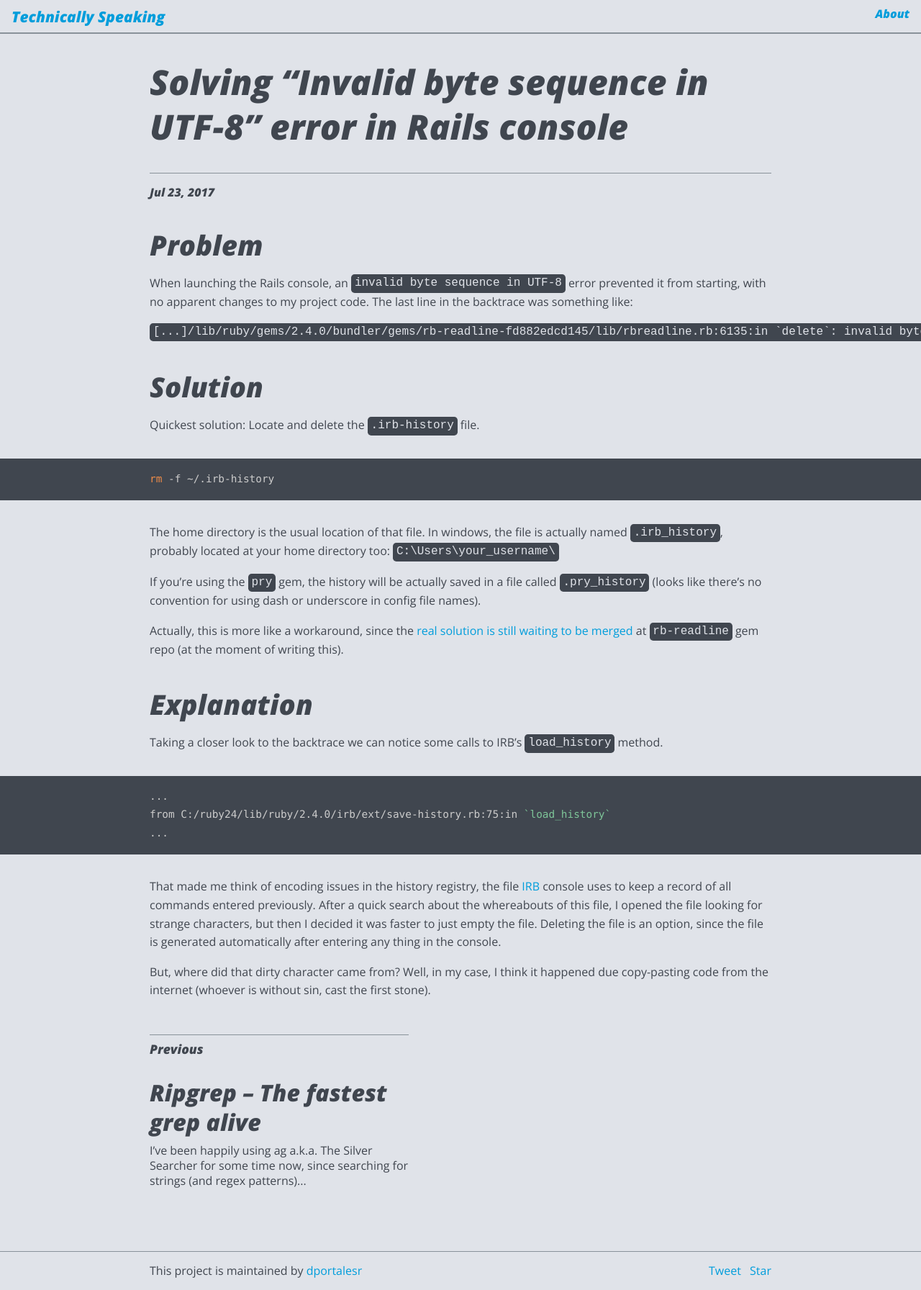
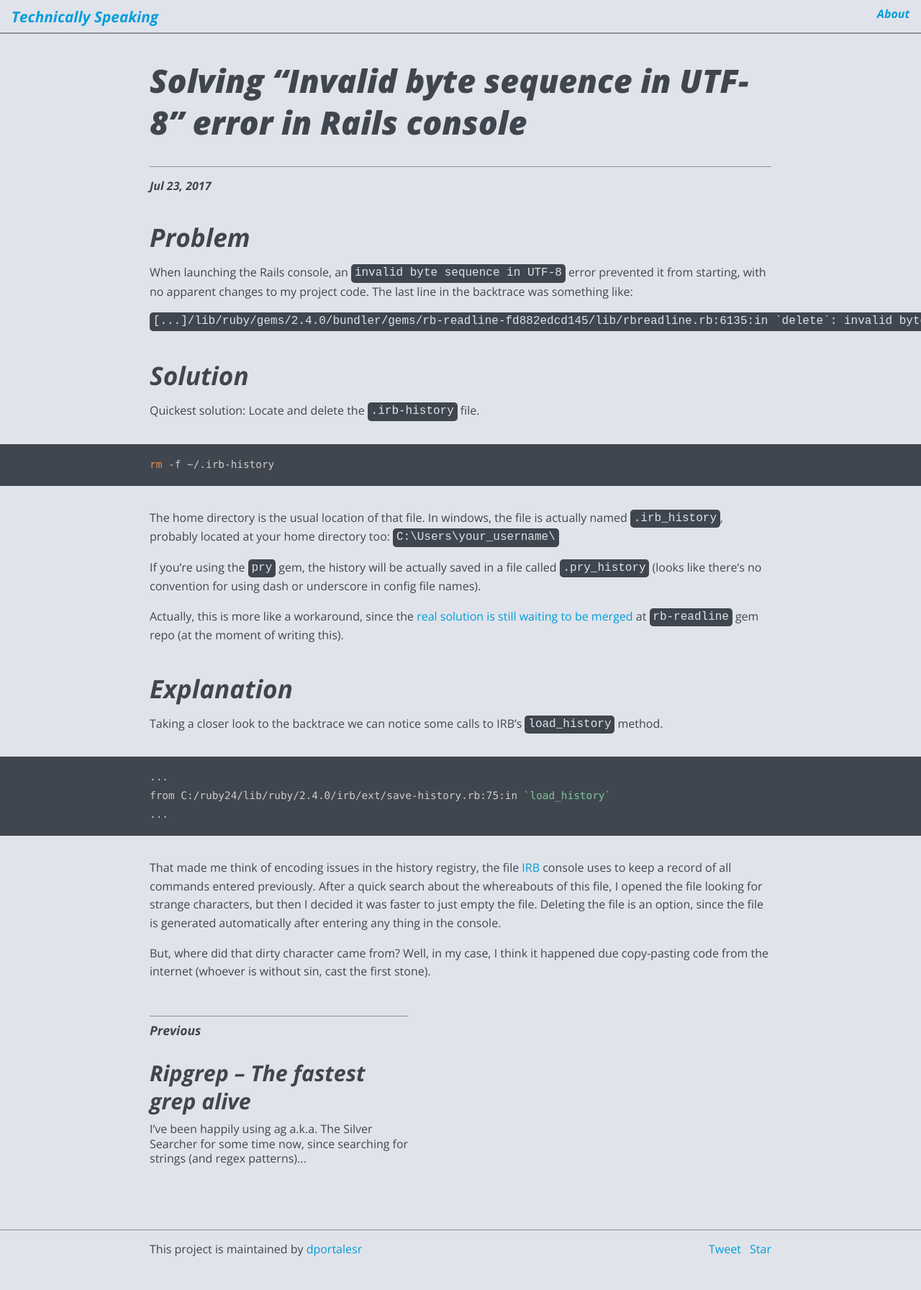
Before and after one commit to dportalesr/technically-speaking, a Jekyll site: the page built from _posts/2017-07-23-solving-invalid-byte-sequence-in-utf-8-error-in-rails-console.md, in a window 1280 px wide. Shown: the whole page at 72% size. Built offline with Jekyll 4.4.1, drawn with Linux system fonts in a browser that asks for light colours; comment, search, counter and statistics services are not loaded; after the commit the page ends 1762 px from its top, so only the background shows below that.

Commit message:
Adjustments to headings weight and size

```diff
--- a/_layouts/post.html
+++ b/_layouts/post.html
@@ -2,7 +2,7 @@
 layout: default
 ---
 <article class="container px-2 mx-auto mb4" itemscope itemtype="http://schema.org/BlogPosting">
-  <h1 class="" itemprop="name headline">{{ page.title | markdownify | unwrap }}</h1>
+  <h1 class="post-headline" itemprop="name headline">{{ page.title | markdownify | unwrap }}</h1>
 
   <div class="my-3 border-top-thin">
     <p class="my-2 bold"><time datetime="{{ page.date | date_to_xmlschema }}" itemprop="datePublished">{{ page.date | date: "%b %-d, %Y" }}</time></p>
--- a/_sass/_base.scss
+++ b/_sass/_base.scss
@@ -53,7 +53,7 @@ h1, h2, h3, h4, h5, h6,
 .h1, .h2, .h3, .h4, .h5, .h6 {
   margin-top: 1em;
   margin-bottom: 0.25em;
-  font-weight: 800;
+  font-weight: $font-weight-bold;
   font-style: italic;
 }
 
--- a/_sass/_components.scss
+++ b/_sass/_components.scss
@@ -38,7 +38,7 @@
   }
 
   dt {
-    font-weight: bold;
+    font-weight: $font-weight-bold;
     line-height: 1.25;
   }
 
@@ -57,7 +57,7 @@
     word-break: keep-all;
 
     th {
-      font-weight: bold;
+      font-weight: $font-weight-bold;
     }
 
     th,
@@ -112,3 +112,7 @@ a.block {
     }
   }
 }
+
+.post-headline {
+  font-weight: $font-weight-boldest;
+}
--- a/_sass/_utilities.scss
+++ b/_sass/_utilities.scss
@@ -4,6 +4,7 @@
   line-height: 1.125;
   margin-top: 0.85em;
   word-wrap: break-word;
+  font-weight: 800;
 
   @media (min-width: $breakpoint-lg) {
     font-size: $h0-desktop;
@@ -21,7 +22,7 @@
 }
 
 .bold {
-  font-weight: 800;
+  font-weight: $font-weight-bold;
   font-style: italic;
 }
 .uppercase { text-transform: uppercase; }
@@ -177,7 +178,7 @@
 // Link styles for social icons
 .link-social {
   text-decoration: none;
-  font-weight: bold;
+  font-weight: $font-weight-bold;
   line-height: 1;
 
   &:hover {
@@ -187,7 +188,7 @@
 
 // Link styles for navigation
 .link-primary {
-  font-weight: bold;
+  font-weight: $font-weight-bold;
   font-style: italic;
   text-decoration: none !important;
 
--- a/_sass/_variables.scss
+++ b/_sass/_variables.scss
@@ -2,14 +2,16 @@
 $body-font-family: "Open Sans", Arial, sans-serif;
 $body-font-size: 1rem;
 $prose-font-size: 1rem;
+$font-weight-bold: 700;
+$font-weight-boldest: 900;
 
 // Type scale
 $h0-mobile: 2.5rem;
 $h0-desktop: 4.5rem;
 
-$h1-font-size: 3rem !default;
-$h2-font-size: 2.4rem !default;
-$h3-font-size: 2rem !default;
+$h1-font-size: 2.8rem !default;
+$h2-font-size: 2.2rem !default;
+$h3-font-size: 1.9rem !default;
 $h4-font-size: 1.6rem !default;
 $h5-font-size: 1.3rem !default;
 $h6-font-size: 1.1rem !default;
--- a/assets/style.scss
+++ b/assets/style.scss
@@ -3,7 +3,7 @@
 @charset "utf-8";
 
 // Import partials from `sass_dir` and set theme here
-@import url('https://fonts.googleapis.com/css?family=Open+Sans:400,800,800i');
+@import url('https://fonts.googleapis.com/css?family=Open+Sans:400,400i,700,700i,800i');
 
 @import "theme";
 @import "variables",
```
